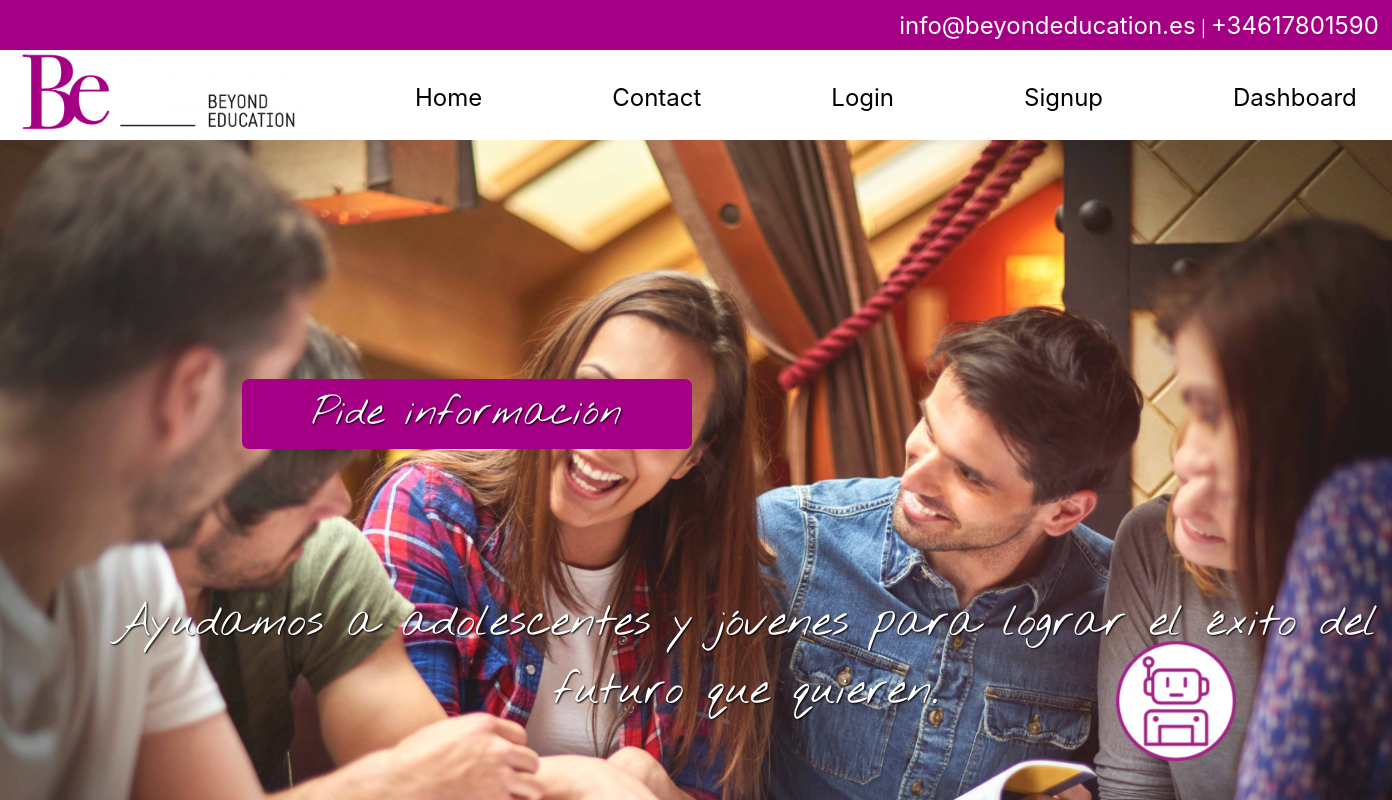
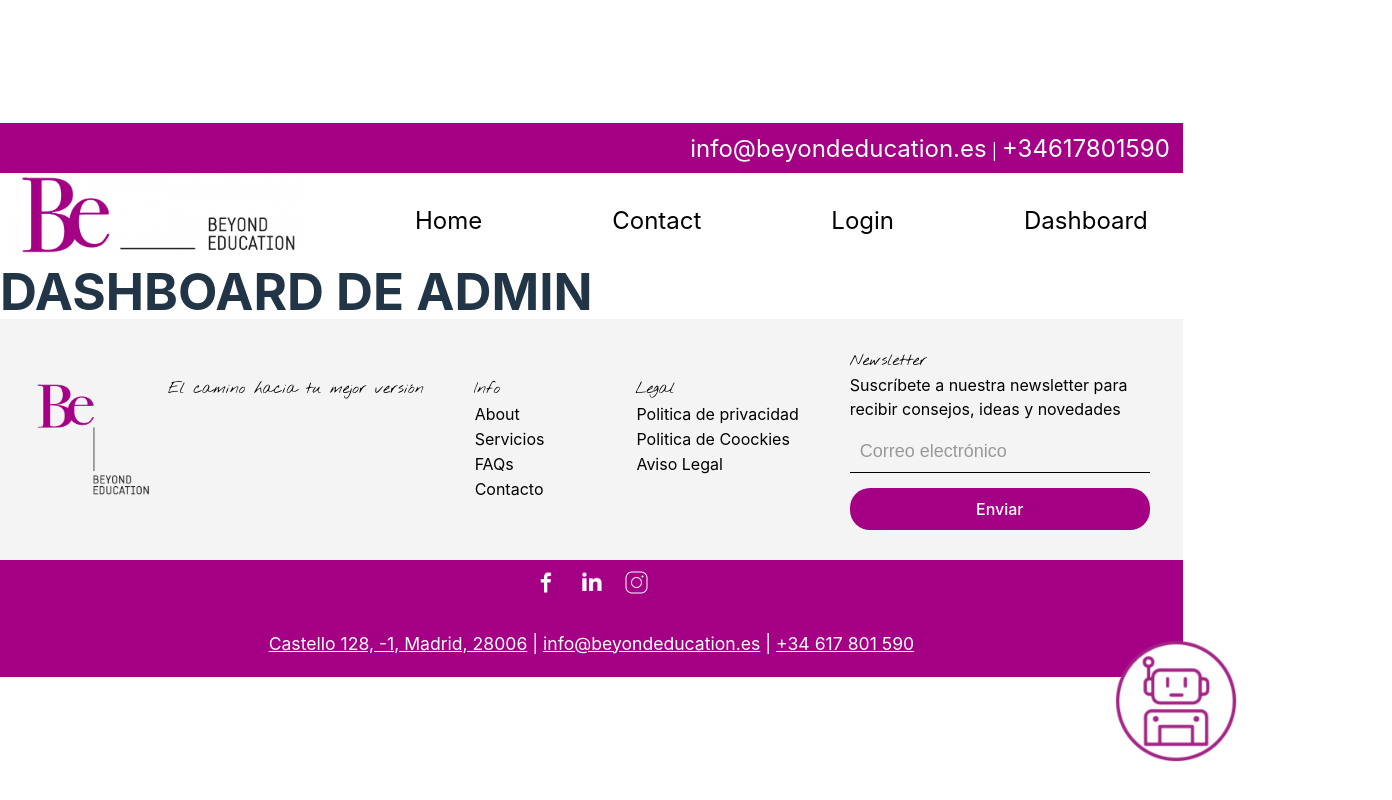
Before and after one commit to nicoDataCreator/fullstack, a React (Vite) app in the folder client/: page /dashboard/admin in a window 1280 px wide. Before the commit this address led to /. Shown: the top 800 px of the page, 1392 px wide, since content can reach past the window. Built offline with nearby package versions, Linux system fonts and the light colour scheme.

Commit message:
Rutas protegidas, falta crear use context alimentado de login para proveer a header y main

```diff
--- a/client/src/components/Header/Nav/Nav.jsx
+++ b/client/src/components/Header/Nav/Nav.jsx
@@ -27,8 +27,7 @@ const Nav = () => {
         <li><Link className="letrasnav" to='/'>Home</Link></li>
         <li><Link className="letrasnav" to='/contact'>Contact</Link></li>
         <li><Link className="letrasnav" to='/login'>Login</Link></li>
-        <li><Link className="letrasnav" to='/signup'>Signup</Link></li>
-        <li><Link className="letrasnav" to='/dashboard'>Dashboard</Link></li>
+        <li><Link className="letrasnav" to='/dashboard/user'>Dashboard</Link></li>
       </ul>
     </nav>
   );
--- /dev/null
+++ b/client/src/components/Main/DashboardAdmin/DashboardAdmin.jsx
@@ -0,0 +1,11 @@
+import React from "react";
+
+const Dashboard = () => {
+    return (
+        <>
+        <h1>DASHBOARD DE ADMIN</h1>
+        </>
+    )
+}
+
+export default Dashboard;
--- a/client/src/components/Main/Main.jsx
+++ b/client/src/components/Main/Main.jsx
@@ -1,21 +1,52 @@
-import React from "react";
+import React, { useState } from "react";
 import { Route, Routes, Navigate } from "react-router-dom";
 import Home from './Home/Home'
 import Contact from "./Contact/Contact";
 import Login from "./Login/Login";
 import Signup from "./Signup/Signup";
 import Dashboard from "./Dashboard/Dashboard";
-
+import DashboardAdmin from "./DashboardAdmin/DashboardAdmin";
+import { ProtectedRoute } from "../ProtectedRoute/ProtectedRoute";
 
 const Main = () => {
+
+  // let userExists = axios.get('ruta/api/user').queries.userExists;
+  // SELECT *
+  // FROM alumnos
+  // WHERE email = $1
+
+  // userIsAdmin = axios.get('ruta').queries.userIsAdmin
+  // SELECT *
+  // FROM alumnos
+  // WHERE email = $1 AND rol = $2
+
+  const [user, setUser] = useState({
+    id: 1,
+    name: "Jhon",
+    roles: "admin"
+  });
+
+  /*   ({
+      id: 1,
+      name: "Jhon",
+      roles: ['admin']
+    }) */
+
   return (
     <main className="main">
       <Routes>
-        <Route path="/" element={<Home/>} />
+        <Route path="/" element={<Home />} />
         <Route path="/contact" element={<Contact />} />
         <Route path="/login" element={<Login />} />
         <Route path="/signup" element={<Signup />} />
-        <Route path="/dashboard" element={<Dashboard/>}/>
+        <Route path="/dashboard/user" element={
+          <ProtectedRoute isAllowed={!!user && user.roles.includes('user')} >
+            <Dashboard />
+          </ProtectedRoute>} />
+        <Route path="/dashboard/admin" element={
+          <ProtectedRoute isAllowed={!!user && user.roles.includes('admin')} >
+            <DashboardAdmin />
+          </ProtectedRoute>} />
         <Route path="/*" element={<Navigate to={"/"} />} />
       </Routes>
     </main>
--- /dev/null
+++ b/client/src/components/ProtectedRoute/ProtectedRoute.jsx
@@ -0,0 +1,10 @@
+import { Navigate } from "react-router-dom"
+
+export const ProtectedRoute = ({ isAllowed, children }) => {
+    if (isAllowed) {
+        return children
+    }
+
+return <Navigate to="/"></Navigate>
+
+}
```
